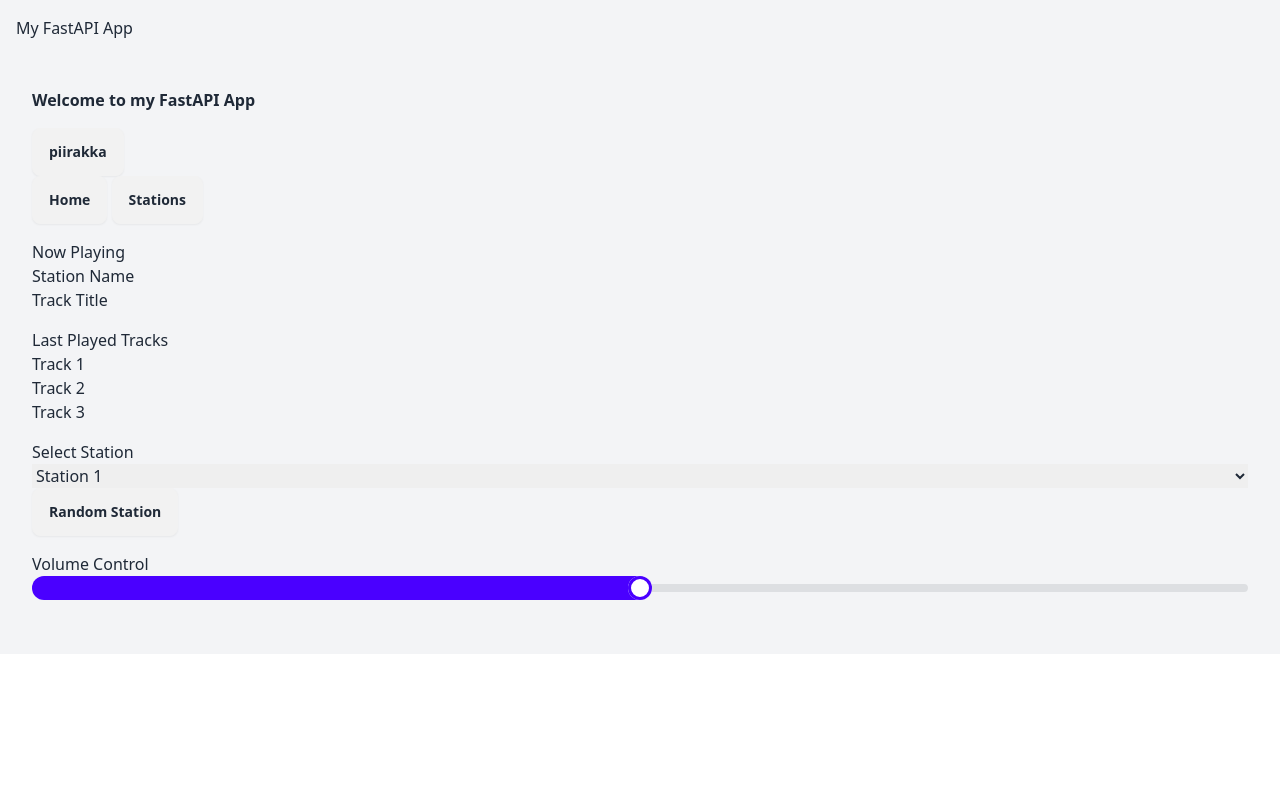
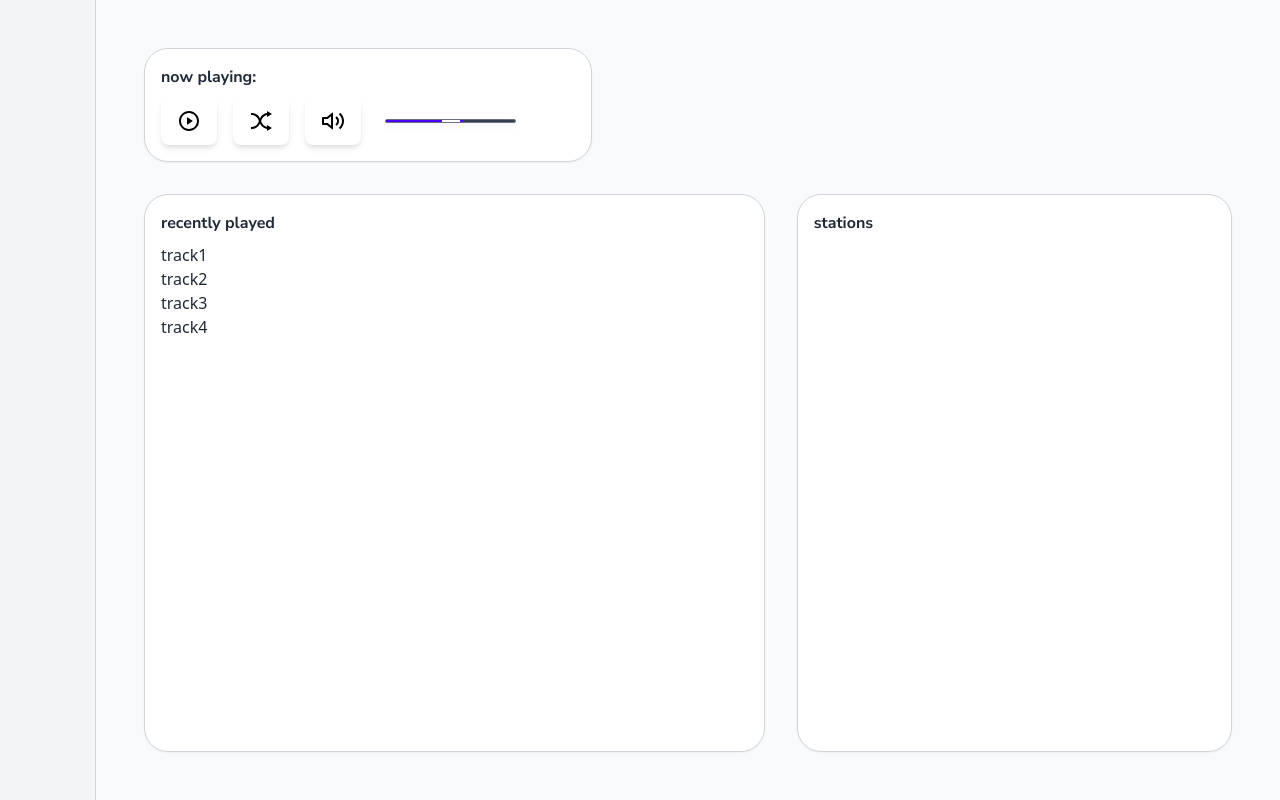
Before and after one commit to santerj/piirakka, a FastAPI app: page /api/hello in a window 1280 px wide. Run offline with FastAPI, Linux system fonts and the light colour scheme.

Commit message:
jinja2 templating for index page

```diff
--- /dev/null
+++ b/piirakka/templates/components/head.html
@@ -0,0 +1,8 @@
+<meta charset="UTF-8">
+<meta name="viewport" content="width=device-width, initial-scale=1.0">
+<link rel="icon" type="image/x-icon" href="/favicon.ico">
+<script src="https://cdn.jsdelivr.net/npm/axios/dist/axios.min.js"></script>
+<link rel="preconnect" href="https://fonts.googleapis.com">
+<link rel="preconnect" href="https://fonts.gstatic.com" crossorigin>
+<link href="https://fonts.googleapis.com/css2?family=Nunito+Sans:ital,opsz,wght@0,6..12,200..1000;1,6..12,200..1000&display=swap" rel="stylesheet">
+<link href="/static/css/output.css" rel="stylesheet">
--- /dev/null
+++ b/piirakka/templates/components/player.html
@@ -0,0 +1,105 @@
+<section class="w-full max-w-md p-4 border border-gray-300 rounded-3xl mb-8 bg-white shadow-sm">
+    <h2 class="font-nunito font-bold mb-2" id="nowPlaying">now playing: <span id="currentStation"></span></h2>
+    <div class="flex items-center space-x-4">
+      <!-- Play/Pause Button -->
+      <button
+        id="playPauseButton"
+        class="btn bg-transparent hover:bg-transparent border-none shadow-md hover:shadow-inner"
+        onclick="handlePlayPause()">
+        <img id="playIcon" src="static/icons/play-circle-line.svg" alt="Play" class="h-6 w-6">
+        <img id="pauseIcon" src="static/icons/pause-circle-line.svg" alt="Pause" class="h-6 w-6 hidden">
+      </button>
+
+      <!-- Shuffle Button -->
+      <button
+        id="shuffleButton"
+        class="btn bg-transparent hover:bg-transparent border-none shadow-md hover:shadow-inner"
+        onclick="handleShuffle()">
+        <img src="static/icons/shuffle-line.svg" alt="Shuffle" class="h-6 w-6">
+      </button>
+
+      <!-- Volume Button -->
+      <button
+        id="volumeButton"
+        class="btn bg-transparent hover:bg-transparent border-none shadow-md hover:shadow-inner"
+        onclick="handleVolumeToggle()">
+        <img id="volumeUpIcon" src="static/icons/volume-up-line.svg" alt="Volume Up" class="h-6 w-6">
+        <img id="volumeMuteIcon" src="static/icons/volume-mute-line.svg" alt="Mute" class="h-6 w-6 hidden">
+      </button>
+
+      <!-- Volume Control -->
+      <div class="flex items-center space-x-2">
+        <i class="fa fa-volume-up text-gray-700"></i>
+        <input
+          type="range"
+          min="0"
+          max="100"
+          step="1"
+          class="range range-primary h-1 bg-gray-700 border border-gray-500 rounded-full shadow-md"
+          id="volumeControl"
+          onchange="handleVolumeChange(this.value)">
+      </div>
+    </div>
+  </section>
+
+  <script>
+    // JavaScript to handle play/pause button
+    function handlePlayPause() {
+      const playIcon = document.getElementById('playIcon');
+      const pauseIcon = document.getElementById('pauseIcon');
+
+      if (playIcon.classList.contains('hidden')) {
+        playIcon.classList.remove('hidden');
+        pauseIcon.classList.add('hidden');
+      } else {
+        playIcon.classList.add('hidden');
+        pauseIcon.classList.remove('hidden');
+      }
+
+      fetch('/play-pause', {
+        method: 'POST'
+      });
+    }
+
+    // JavaScript to handle shuffle button
+    function handleShuffle() {
+      fetch('/shuffle', {
+        method: 'POST'
+      });
+    }
+
+    // JavaScript to handle volume toggle button
+    function handleVolumeToggle() {
+      const volumeControl = document.getElementById('volumeControl');
+      const volumeUpIcon = document.getElementById('volumeUpIcon');
+      const volumeMuteIcon = document.getElementById('volumeMuteIcon');
+
+      if (volumeUpIcon.classList.contains('hidden')) {
+        volumeUpIcon.classList.remove('hidden');
+        volumeMuteIcon.classList.add('hidden');
+        volumeControl.value = 50;  // Reset to some default volume when unmuted
+      } else {
+        volumeUpIcon.classList.add('hidden');
+        volumeMuteIcon.classList.remove('hidden');
+        volumeControl.value = 0;  // Mute
+      }
+
+      handleVolumeChange(volumeControl.value);  // Update volume on toggle
+    }
+
+    // JavaScript to handle volume change
+    function handleVolumeChange(value) {
+      fetch('/set-volume', {
+        method: 'POST',
+        headers: {
+          'Content-Type': 'application/json'
+        },
+        body: JSON.stringify({ volume: value })
+      });
+    }
+
+    // set currently playing station
+    function setCurrentStation(value) {
+        document.getElementById('currentStation').textContent = value;
+    }
+  </script>
--- /dev/null
+++ b/piirakka/templates/components/sidebar.html
@@ -0,0 +1,12 @@
+<nav class="w-24 h-screen fixed top-0 left-0 flex flex-col justify-center items-center p-4 border-r border-gray-300 bg-gray-100">
+    <ul class="menu p-0">
+        {% for item in sidebar_items %}
+        <li class="mb-4 text-center">
+            <a href="{{ item.url }}" class="flex flex-col items-center space-y-2 p-3 rounded-lg">
+                <img src="{{ item.icon }}" alt="{{ item.name }} Icon" class="w-8 h-6">
+                <span class="font-nunito font-regular">{{ item.name }}</span>
+            </a>
+        </li>
+        {% endfor %}
+    </ul>
+</nav>
--- a/piirakka/templates/index.html
+++ b/piirakka/templates/index.html
@@ -1,60 +1,44 @@
-{% extends "base.html" %}
+<!DOCTYPE html>
+<html lang="en">
 
-{% block content %}
-    <div class="container mx-auto p-4">
-        <h2 class="text-2xl font-bold mb-4">Welcome to my FastAPI App</h2>
+<head>
+    <title>piirakka</title>
+    {% include 'components/head.html' %}
+</head>
 
-        <!-- Navbar -->
-        <div class="navbar bg-base-300 mb-4">
-            <div class="flex-1">
-                <a class="btn btn-ghost normal-case text-xl">piirakka</a>
-            </div>
-            <div class="flex-none">
-                <button class="btn btn-primary">Home</button>
-                <button class="btn btn-secondary">Stations</button>
-            </div>
+<body class="relative min-h-screen flex flex-col bg-gray-50">
+    <!-- sidebar -->
+    {% include 'components/sidebar.html' %}
+
+    <!-- main -->
+    <main class="ml-32 mr-8 mt-8 p-4 flex-1 flex flex-col bg-gray-50">
+
+        <!-- player component -->
+        {% include 'components/player.html' %}
+
+        </section>
+
+        <!-- Recently Played and Station List Wrapper -->
+        <div class="flex-1 flex flex-row gap-8">
+            <!-- Recently Played Section -->
+            <section class="flex-1 p-4 border border-gray-300 rounded-3xl mb-8 bg-white shadow-sm">
+                <h2 class="font-nunito font-bold mb-2">recently played</h2>
+                <ul>
+                    <li>track1</li>
+                    <li>track2</li>
+                    <li>track3</li>
+                    <li>track4</li>
+                </ul>
+                <!-- Recently played content here -->
+            </section>
+
+            <!-- Station List Section -->
+            <aside class="w-2/5 p-4 border border-gray-300 rounded-3xl overflow-y-auto mb-8 bg-white shadow-sm">
+                <h2 class="font-nunito font-bold mb-2">stations</h2>
+                <!-- Station list content here -->
+            </aside>
         </div>
+    </main>
+</body>
 
-        <!-- Now Playing Card -->
-        <div class="card w-full bg-base-100 shadow-xl mb-4">
-            <div class="card-body">
-                <h2 class="card-title">Now Playing</h2>
-                <p id="current-station">Station Name</p>
-                <p id="current-track">Track Title</p>
-            </div>
-        </div>
-
-        <!-- Last Played Tracks List -->
-        <div class="card w-full bg-base-100 shadow-xl mb-4">
-            <div class="card-body">
-                <h2 class="card-title">Last Played Tracks</h2>
-                <ul class="list-disc list-inside">
-                    <li>Track 1</li>
-                    <li>Track 2</li>
-                    <li>Track 3</li>
-                </ul>
-            </div>
-        </div>
-
-        <!-- Station Selection -->
-        <div class="form-control mb-4">
-            <label class="label">
-                <span class="label-text">Select Station</span>
-            </label>
-            <select id="station-list" class="select select-bordered w-full max-w-xs">
-                <option value="station1">Station 1</option>
-                <option value="station2">Station 2</option>
-                <option value="station3">Station 3</option>
-            </select>
-            <button id="random-station" class="btn btn-primary mt-4">Random Station</button>
-        </div>
-
-        <!-- Volume Control -->
-        <div class="form-control mb-4">
-            <label class="label">
-                <span class="label-text">Volume Control</span>
-            </label>
-            <input type="range" id="volume" class="range range-primary" min="0" max="100" value="50">
-        </div>
-    </div>
-{% endblock %}
+</html>
```
